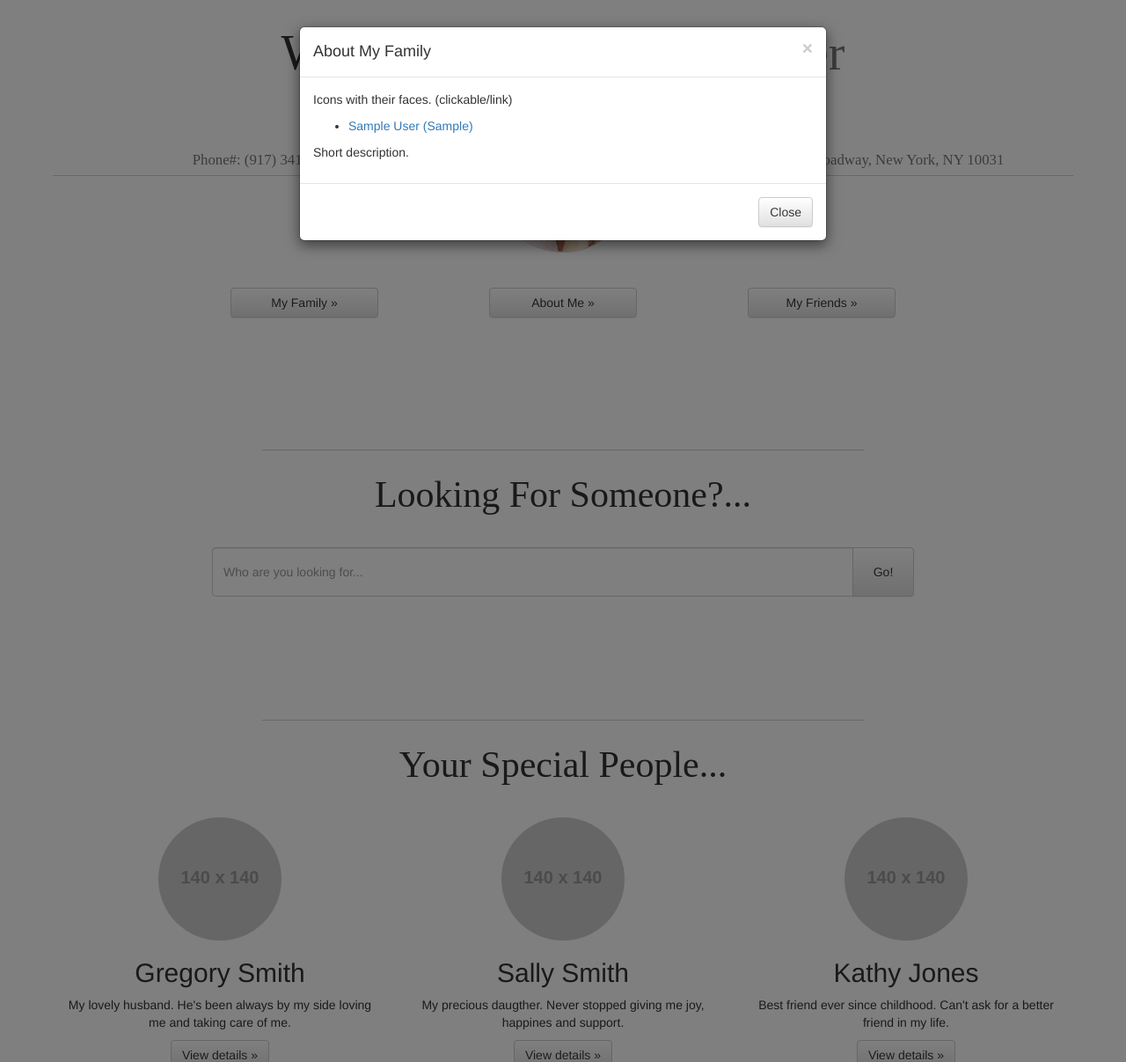
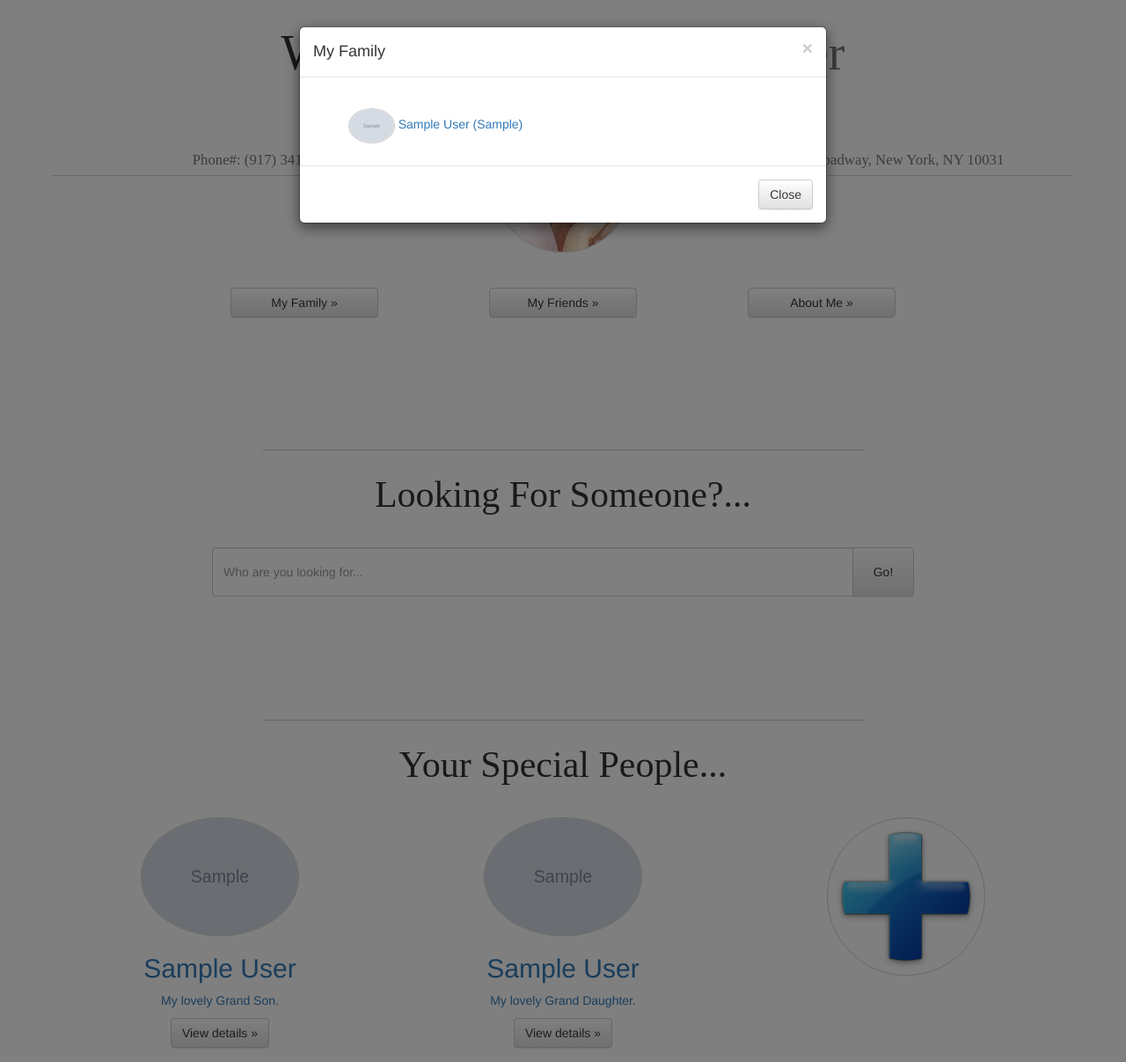
Before and after one commit to pablo-prieto/ASH, a Django app: template mainApp/templates/mainApp/index.html in a window 1280 px wide, after a click on "My Family »". Shown: the whole page at 88% size. Run offline with Django 3.2, Linux system fonts and the light colour scheme; tables that the repository leaves empty hold one stand-in row (values such as "Sample post"); the template is opened without the code that fills it: values that come from a table or form of the project are taken from there, most other values are stand-ins (such as "Sample title", 1, 10 or a date in 2020); grey boxes marked "Sample" are stand-in pictures; grey boxes labelled with a size stand in for pictures from a placeholder-image service; some libraries are stand-ins or nearby versions.

Commit message:
Modified index page with special people, family and friends

```diff
--- a/mainApp/templates/mainApp/index.html
+++ b/mainApp/templates/mainApp/index.html
@@ -87,20 +87,62 @@
                     <div class="modal-content">
                         <div class="modal-header">
                             <button type="button" class="close" data-dismiss="modal">&times;</button>
-                            <h4 class="modal-title">About My Family</h4>
+                            <h4 class="modal-title">My Family</h4>
                         </div>
                         <div class="modal-body">
-                            <p>Icons with their faces. (clickable/link) </p>
+                            <!-- <p>Icons with their faces. (clickable/link) </p> -->
                             <ul>
-                              {% if ListOfSubUsers %}
-                              {% for element in ListOfSubUsers %}
-                              <li><a href="/mainApp/{{element.User.id}}/profile/">{{element.User.FirstName}} {{element.User.LastName}} ({{element.RelationshipToClient}})</a></li>
+                              {% if ListOfFamilyMembers %}
+                              {% for member in ListOfFamilyMembers %}
+                              <br>
+                              <li style="list-style: none"><a href="/mainApp/{{member.User.id}}/profile/">
+                                <img class="img-circle" src="/media/{{member.User.ProfilePicture}}" style="width:10%; border:1px solid #D1D0CE;">
+                                {{member.User.FirstName}} {{member.User.LastName}} ({{member.RelationshipToClient}})</a>
+                              </li>
                               {% endfor %}
                               {% else %}
-                              <p>No memories available.</p>
+                              <p>No Family available.</p>
                               {% endif %}
                             </ul>
-                            <p>Short description.</p>
+                            <!-- <p>Short description.</p> -->
+                        </div>
+                        <div class="modal-footer">
+                            <button type="button" class="btn btn-default" data-dismiss="modal">Close</button>
+                        </div>
+                    </div>
+                </div>
+            </div>
+
+            <!-- Button: My Friends -->
+            <div class="col-md-4 text-center">
+                <p><a class="btn btn-default" style="width:12em" data-toggle="modal" data-target="#MyFriendsModal">My Friends »</a></p>
+            </div>
+
+            <!-- Modal: My Friends -->
+            <div class="modal fade" id="MyFriendsModal" role="dialog">
+                <div class="modal-dialog">
+                    <!-- Modal content-->
+                    <div class="modal-content">
+                        <div class="modal-header">
+                            <button type="button" class="close" data-dismiss="modal">&times;</button>
+                            <h4 class="modal-title">My Friends</h4>
+                        </div>
+                        <div class="modal-body">
+                            <!-- <p>Icons with their faces. (clickable/link) </p> -->
+                            <ul>
+                              {% if ListOfFriends %}
+                              {% for friend in ListOfFriends %}
+                              <br>
+                              <li style="list-style: none"><a href="/mainApp/{{friend.User.id}}/profile/">
+                                <img class="img-circle" src="/media/{{friend.User.ProfilePicture}}" style="width:10%; border:1px solid #D1D0CE;">
+                                {{friend.User.FirstName}} {{friend.User.LastName}} ({{friend.RelationshipToClient}})</a>
+                              </li>
+                              {% endfor %}
+                              {% else %}
+                              <p>No Family available.</p>
+                              {% endif %}
+                            </ul>
+                            <!-- <p>Short description.</p> -->
                         </div>
                         <div class="modal-footer">
                             <button type="button" class="btn btn-default" data-dismiss="modal">Close</button>
@@ -110,7 +152,7 @@
             </div>
 
             <!-- Button: About Me -->
-            <div class="col-md-4 text-center">
+            <div class="col-md-4 text-left">
                 <p><a class="btn btn-default" style="width:12em" data-toggle="modal" data-target="#AboutMeModal">About Me »</a></p>
             </div>
 
@@ -133,31 +175,6 @@
                 </div>
             </div>
 
-            <!-- Button: My Friends -->
-            <div class="col-md-4 text-left">
-                <p><a class="btn btn-default" style="width:12em" data-toggle="modal" data-target="#MyFriendsModal">My Friends »</a></p>
-            </div>
-
-            <!-- Modal: My Friends -->
-            <div class="modal fade" id="MyFriendsModal" role="dialog">
-                <div class="modal-dialog">
-                    <!-- Modal content-->
-                    <div class="modal-content">
-                        <div class="modal-header">
-                            <button type="button" class="close" data-dismiss="modal">&times;</button>
-                            <h4 class="modal-title">My Friends (list)</h4>
-                        </div>
-                        <div class="modal-body">
-                            <p>Icons with their faces. (clickable/link) </p>
-                            <p>Name next to the icon.</p>
-                            <p>Short description.</p>
-                        </div>
-                        <div class="modal-footer">
-                            <button type="button" class="btn btn-default" data-dismiss="modal">Close</button>
-                        </div>
-                    </div>
-                </div>
-            </div>
         </div><br><br><br><br><br><br>
         <!-- End of Main User Profile Buttons Section -->
 
@@ -188,9 +205,11 @@
         <div class="row">
             <!-- Icon & Button: Special Person One -->
             <div class="col-md-4 text-center">
-                <img class="img-circle" src="http://placehold.it/140x140">
-                <h2>Gregory Smith</h2>
-                <p>My lovely husband. He's been always by my side loving me and taking care of me.</p>
+              <a href="/mainApp/{{ListOfFamilyMembers.1.User.id}}/profile/">
+                <img class="img-circle" src="/media/{{ListOfFamilyMembers.1.User.ProfilePicture}}" style="width:50%; border:1px solid #D1D0CE;">
+                <h2>{{ListOfFamilyMembers.1.User.FirstName}} {{ListOfFamilyMembers.1.User.LastName}}</h2>
+                <p>My lovely Grand Son.</p>
+              </a>
                 <p><a class="btn btn-default" data-toggle="modal" data-target="#SpecialPersonOne">View details »</a></p>
             </div>
 
@@ -215,10 +234,12 @@
 
             <!-- Icon & Button: Special Person Two -->
             <div class="col-md-4 text-center">
-                <img class="img-circle" src="http://placehold.it/140x140">
-                <h2>Sally Smith</h2>
-                <p>My precious daugther. Never stopped giving me joy, happines and support.</p>
-                <p><a class="btn btn-default" data-toggle="modal" data-target="#SpecialPersonTwo">View details »</a></p>
+              <a href="/mainApp/{{ListOfFamilyMembers.0.User.id}}/profile/">
+                <img class="img-circle" src="/media/{{ListOfFamilyMembers.0.User.ProfilePicture}}" style="width:50%; border:1px solid #D1D0CE;">
+                <h2>{{ListOfFamilyMembers.0.User.FirstName}} {{ListOfFamilyMembers.0.User.LastName}}</h2>
+                <p>My lovely Grand Daughter.</p>
+              </a>
+              <a class="btn btn-default" data-toggle="modal" data-target="#SpecialPersonTwo">View details »</a></p>
             </div>
 
             <!-- Modal: Special Person Two -->
@@ -242,10 +263,12 @@
 
             <!-- Icon & Button: Special Person Three -->
             <div class="col-md-4 text-center">
-                <img class="img-circle" src="http://placehold.it/140x140">
-                <h2>Kathy Jones</h2>
-                <p>Best friend ever since childhood. Can't ask for a better friend in my life.</p>
-                <p><a class="btn btn-default" data-toggle="modal" data-target="#SpecialPersonThree">View details »</a></p>
+              <a href="/mainApp/2/">
+                <img class="img-circle" src="{% static 'images/plusSign.png' %}" style="width:50%; border:1px solid #D1D0CE;">
+                <!-- <h2>Kathy Jones</h2>
+                <p>Best friend ever since childhood. Can't ask for a better friend in my life.</p> -->
+                <!-- <p><a class="btn btn-default" data-toggle="modal" data-target="#SpecialPersonThree">View details »</a></p> -->
+              </a>
             </div>
 
             <!-- Modal: Special Person Three -->
@@ -269,85 +292,7 @@
         </div><br><br><br><br><br><br>
         <!-- /End of Three Favorite People Section -->
 
-
-
-        <!-- Calendar -->
-        <hr class="featurette-divider" style="width:60%; border-color:#D1D0CE;">
-        <p style="font-family:serif; font-size:3em;" align="center">Appoinments, Dates, Plans...</p><br>
-        <!-- Calendar div -->
-        <div id='calendar'></div>
-        <!-- Modal: Calendar -->
-        <div class="container">
-            <!-- Modal: Craete New Event -->
-            <div class="modal fade" id="myModal" role="dialog">
-                <div class="modal-dialog">
-                    <!-- Modal Content-->
-                    <div class="modal-content">
-                        <div class="modal-header">
-                            <h4 class="modal-title" align="center"><strong>Create New Event</strong></h4>
-                            <button type="button" class="close" data-dismiss="modal">&times;</button>
-                        </div>
-                        <!-- Modal Body -->
-                        <div class="modal-body" style="padding-left:7%; padding-right:7%" align="center">
-                            <!-- Input: Event title input field -->
-                            <div class="input-group">
-                                <span class="input-group-addon" style="color:black; padding-left:1em; padding-right:1.2em;">Event Title</span>
-                                <input class="form-control" id="event-title-input" type="text" aria-label="..." maxlength="15" placeholder="Max 10 chars..." value="">
-                            </div>
-                            <br>
-                            <!-- Input: Description input field -->
-                            <div class="input-group">
-                                <span class="input-group-addon" style="color:black;">Description</span>
-                                <input class="form-control" id="description-input" type="text"  aria-label="..." placeholder="Field not work but it will..so enter the descrip." value="">
-                            </div>
-                            <br>
-                            <!-- Input: Subusers input field -->
-                            <div class="input-group">
-                                <span class="input-group-addon" style="color:black; padding-left:1em; padding-right:1.2em;">Sub-Users</span>
-                                <input id="subusers-input" type="text" class="form-control" aria-label="..." placeholder="Separate users with commas..." value="">
-                            </div>
-                            <br>
-                            <!-- DatePicker -->
-                             <div id="datepicker" class="input-daterange input-group">
-                                <span class="input-group-addon"><i class="glyphicon glyphicon-calendar"></i></span>
-                                <input class="input-sm form-control" id="input-datestart" name="start" type="text" readonly/>
-                                <span class="input-group-addon">to</span>
-                                <input class="input-sm form-control" id="input-dateend" name="end" type="text" readonly/>
-                                <span class="input-group-addon"><i class="glyphicon glyphicon-calendar"></i></span>
-                            </div>
-                            <!-- TimePickers -->
-                            <div id="timepicker" class="input-timerange input-group">
-                                <span class="input-group-addon clockpicker"><i class="glyphicon glyphicon-time"></i></span>
-                                <span class="input-group clockpicker" data-placement="bottom" data-align="right" data-donetext="Done">
-                                    <input class="form-control" id="input-eventbegintime" type="text" placeholder="Begin Time" value="" readonly>
-                                </span>
-                                <span class="input-group-addon">to</span>
-                                <span class="input-group clockpicker" data-placement="bottom" data-align="left" data-donetext="Done">
-                                    <input class="form-control" id="input-eventendtime" type="text" placeholder="End Time" value="" readonly>
-                                </span>
-                                <span class="input-group-addon"><i class="glyphicon glyphicon-time"></i></span>
-                            </div>
-                            <!-- Checkbox: All day option  -->
-                            <div class="checkbox">
-                                <label>
-                                    <input id="checkbox-alldayevent"class="checkbox" type="checkbox" checked="true"><span style="font-size:1em">All Day Event</span>
-                                </label>
-                            </div>
-                        </div>
-                        <!-- Modal Footer -->
-                        <div class="modal-footer">
-                            <!-- Buttons: Create event & Cancel -->
-                            <button id="create-event-button" type="button" class="btn btn-default">Create</button>
-                            <button type="button" class="btn btn-default" data-dismiss="modal">Cancel</button>
-                        </div>
-                    </div>
-                </div>
-            </div>
-        </div>
-        <br><br><br><br>
-        <!-- /End of Calendar -->
-
-
+        {% include "calendar.html" %}
 
         <p class="pull-right"><a href="#">Back to top</a></p>
         <hr class="featurette-divider" style="width:100%; border-color:#D1D0CE;">
--- a/mainApp/views.py
+++ b/mainApp/views.py
@@ -35,7 +35,11 @@ def index(request, user_id):
     CurrentUser = User.objects.get(pk=user_id)
     ClientUser = Client.objects.get(User=CurrentUser)
     ListOfSubUsers = SubUser.objects.filter(Client = ClientUser)
-    context = {'client':ClientUser, 'ListOfSubUsers':ListOfSubUsers}
+    ListOfFriends = ListOfSubUsers.filter(RelationshipToClient="Friend")
+    ListOfFamilyMembers = ListOfSubUsers.exclude(RelationshipToClient="Friend")
+    # FavoritePeople = ListOfSubUsers.exclude(RelationshipToClient="Friend")
+    # Favorite1 = FavoritePeople.filter(User=)
+    context = {'client':ClientUser, 'ListOfFriends':ListOfFriends, 'ListOfFamilyMembers':ListOfFamilyMembers}
     #coaches = User.objects.filter(MMR__range=(minRange,maxRange)).filter(coach__server=server, coach__champion=hero)
     return render(request, "mainApp/index.html", context)
 
```
Also changed, not shown: mainApp/static_in_prod/images/plusSign.png (added), static_in_env/media_root/Pictures/IMG_2010.JPG (added), static_in_env/media_root/Profile Picures/IMG_0335.JPG (added), static_in_env/media_root/Profile Picures/IMG_0383.JPG (added).
